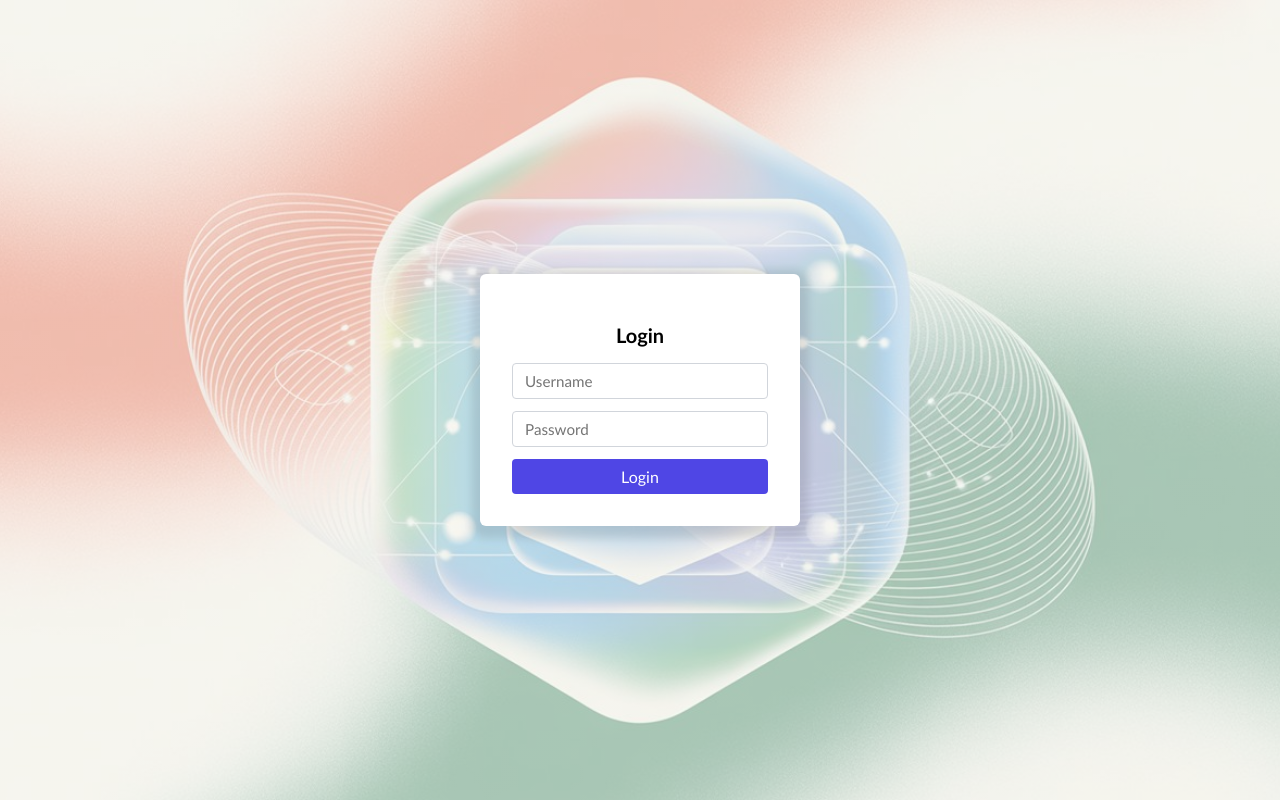
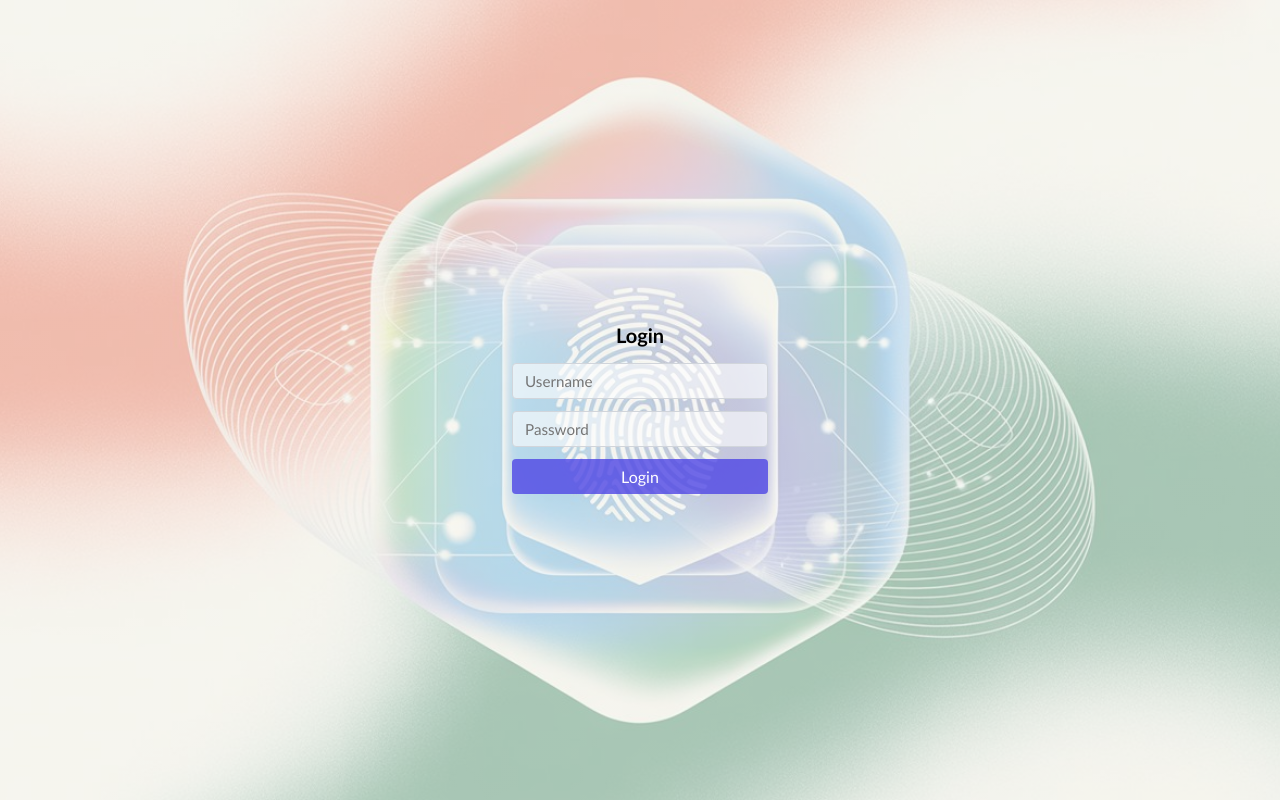
Before and after one commit to Vaseemsworld/Aadhar-Vault-Frontend, a React (Vite) app: page /login in a window 1280 px wide. Built offline with nearby package versions, Linux system fonts and the light colour scheme; no server answers.

Commit message:
update login styles

```diff
--- a/src/styles/Login.module.css
+++ b/src/styles/Login.module.css
@@ -10,8 +10,7 @@
       rgba(255, 255, 255, 0.6),
       rgba(255, 255, 255, 0.6)
     ),
-    /* transparent white overlay */ url("../assets/login_background.jpeg")
-      no-repeat center center;
+    url("../assets/login_background.jpeg") no-repeat center center;
   background-size: cover;
 }
 
@@ -19,10 +18,10 @@
   position: relative;
   z-index: 2;
   width: 320px;
-  background: #fff;
+  background: rgba(red, green, blue, 0);
   padding: 2rem;
   border-radius: 6px;
-  box-shadow: 0 4px 8px 8px rgba(0, 0, 0, 0.1);
+  /* box-shadow: 0 4px 8px 8px rgba(0, 0, 0, 0.1); */
 }
 
 .title {
@@ -39,21 +38,23 @@
   border: 1px solid #d1d5db;
   border-radius: 4px;
   font-size: 0.95rem;
+  background: rgba(255, 255, 255, 0.6);
 }
 
 .button {
   width: 100%;
   padding: 0.5rem;
-  background: #4f46e5;
   color: #fff;
   border: none;
   border-radius: 4px;
   font-size: 1rem;
   cursor: pointer;
+  background: rgba(79, 70, 229, 0.8);
+  transition: all 0.3 ease;
 }
 
 .button:hover {
-  opacity: 0.9;
+  background: rgba(79, 70, 229, 1);
 }
 
 .switch {
```
